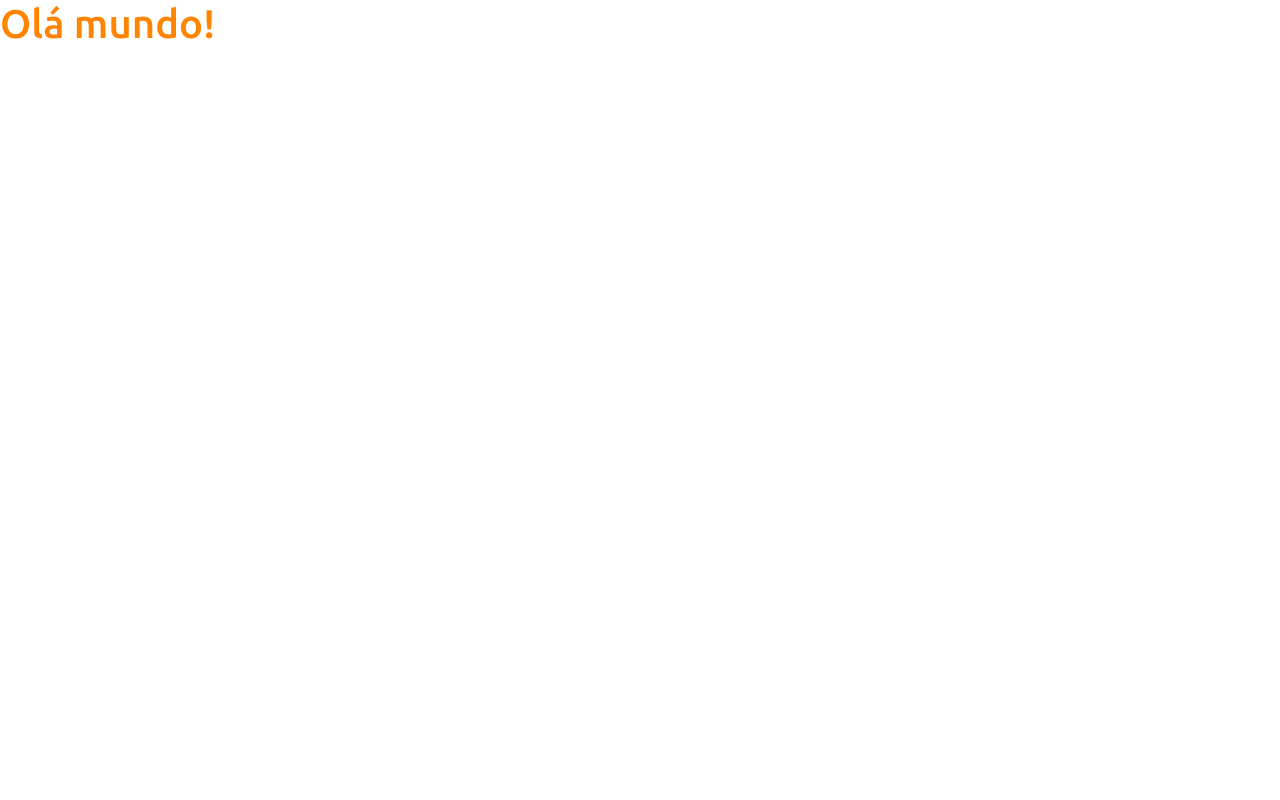
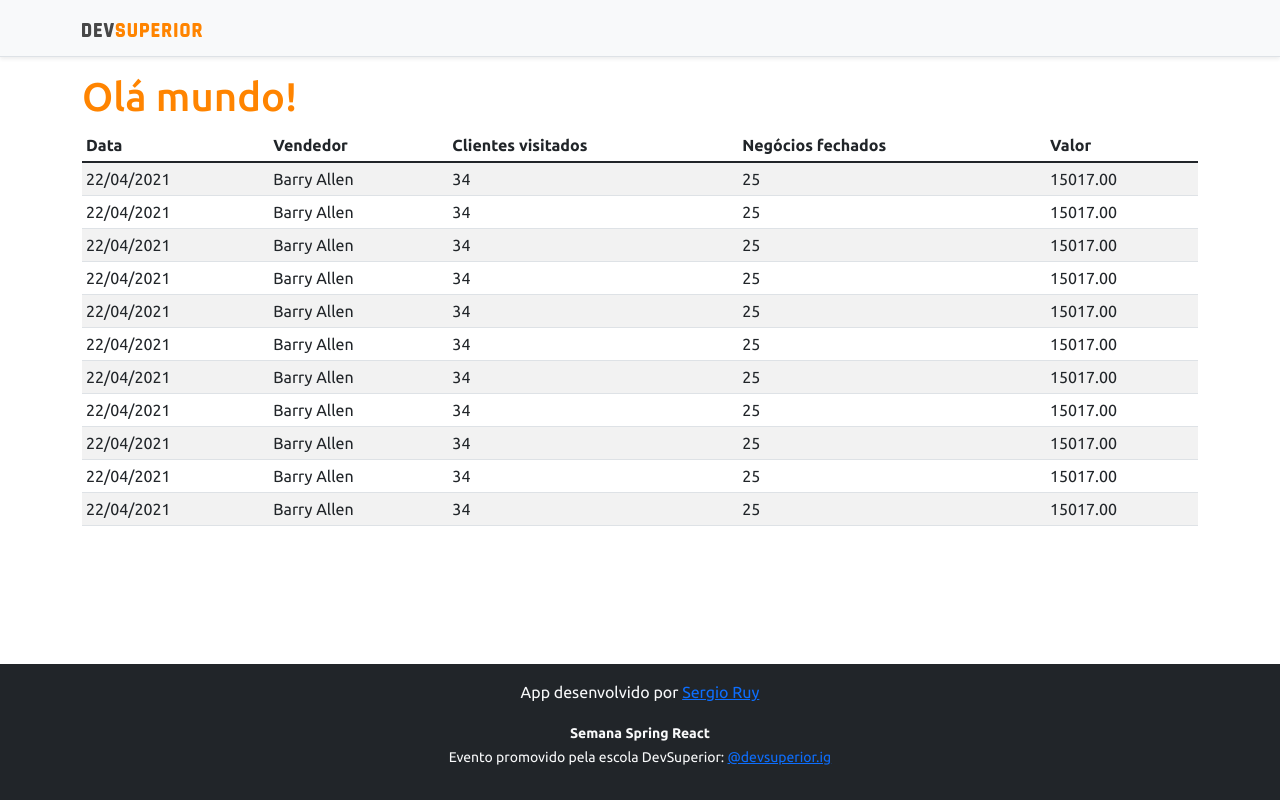
Before and after one commit to SergioRuyDev/projeto-sds4, a React (Create React App) app in the folder frontend/: page / in a window 1280 px wide. Built offline with nearby package versions, Linux system fonts and the light colour scheme.

Commit message:
Basic static components

```diff
--- a/frontend/src/App.tsx
+++ b/frontend/src/App.tsx
@@ -1,11 +1,18 @@
-
-
+import Datable from "components/DataTable";
+import Footer from "components/Footer";
+import NavBar from "components/NavBar";
 
 function App() {
   return (
-    <div>
-      <h1 className="text-primary">Olá mundo!</h1>
-    </div>
+    <>
+      <NavBar />
+      <div className="container">
+        <h1 className="text-primary">Olá mundo!</h1>
+
+        <Datable />
+      </div>
+      <Footer />
+    </>
   );
 }
 
--- /dev/null
+++ b/frontend/src/components/DataTable/index.tsx
@@ -0,0 +1,98 @@
+const Datable = () => {
+    return (
+        <div className="table-responsive">
+            <table className="table table-striped table-sm">
+                <thead>
+                    <tr>
+                        <th>Data</th>
+                        <th>Vendedor</th>
+                        <th>Clientes visitados</th>
+                        <th>Negócios fechados</th>
+                        <th>Valor</th>
+                    </tr>
+                </thead>
+                <tbody>
+                    <tr>
+                        <td>22/04/2021</td>
+                        <td>Barry Allen</td>
+                        <td>34</td>
+                        <td>25</td>
+                        <td>15017.00</td>
+                    </tr>
+                    <tr>
+                        <td>22/04/2021</td>
+                        <td>Barry Allen</td>
+                        <td>34</td>
+                        <td>25</td>
+                        <td>15017.00</td>
+                    </tr>
+                    <tr>
+                        <td>22/04/2021</td>
+                        <td>Barry Allen</td>
+                        <td>34</td>
+                        <td>25</td>
+                        <td>15017.00</td>
+                    </tr>
+                    <tr>
+                        <td>22/04/2021</td>
+                        <td>Barry Allen</td>
+                        <td>34</td>
+                        <td>25</td>
+                        <td>15017.00</td>
+                    </tr>
+                    <tr>
+                        <td>22/04/2021</td>
+                        <td>Barry Allen</td>
+                        <td>34</td>
+                        <td>25</td>
+                        <td>15017.00</td>
+                    </tr>
+                    <tr>
+                        <td>22/04/2021</td>
+                        <td>Barry Allen</td>
+                        <td>34</td>
+                        <td>25</td>
+                        <td>15017.00</td>
+                    </tr>
+                    <tr>
+                        <td>22/04/2021</td>
+                        <td>Barry Allen</td>
+                        <td>34</td>
+                        <td>25</td>
+                        <td>15017.00</td>
+                    </tr>
+                    <tr>
+                        <td>22/04/2021</td>
+                        <td>Barry Allen</td>
+                        <td>34</td>
+                        <td>25</td>
+                        <td>15017.00</td>
+                    </tr>
+                    <tr>
+                        <td>22/04/2021</td>
+                        <td>Barry Allen</td>
+                        <td>34</td>
+                        <td>25</td>
+                        <td>15017.00</td>
+                    </tr>
+                    <tr>
+                        <td>22/04/2021</td>
+                        <td>Barry Allen</td>
+                        <td>34</td>
+                        <td>25</td>
+                        <td>15017.00</td>
+                    </tr>
+                    <tr>
+                        <td>22/04/2021</td>
+                        <td>Barry Allen</td>
+                        <td>34</td>
+                        <td>25</td>
+                        <td>15017.00</td>
+                    </tr>
+                </tbody>
+            </table>
+        </div>
+    );
+}
+
+export default Datable;
--- /dev/null
+++ b/frontend/src/components/Footer/index.tsx
@@ -0,0 +1,14 @@
+const Footer = () => {
+    return (
+        <footer className="footer mt-auto py-3 bg-dark">
+            <div className="container">
+                <p className="text-light">App desenvolvido por <a href="https://github.com/SergioRuyDev" target="_blank" rel="noreferrer">Sergio Ruy</a></p>
+                <p className="text-light"><small><strong>Semana Spring React</strong><br />
+                    Evento promovido pela escola DevSuperior: <a href="https://instagram.com/devsuperior.ig" target="_blank" rel="noreferrer">@devsuperior.ig</a></small></p>
+            </div>
+        </footer>
+
+    );
+}
+
+export default Footer;
--- /dev/null
+++ b/frontend/src/components/NavBar/index.tsx
@@ -0,0 +1,15 @@
+import ImgDsDark from 'assets/img/ds-dark.svg';
+
+const NavBar = () => {
+  return (
+    <div className="d-flex flex-column flex-md-row align-items-center p-3 px-md-4 mb-3 bg-light border-bottom shadow-sm">
+      <div className="container">
+        <nav className="my-2 my-md-0 mr-md-3">
+          <img src={ImgDsDark} alt="DevSuperior" width="120" />
+        </nav>
+      </div>
+    </div>
+  );
+}
+
+export default NavBar;
```
Also changed, not shown: frontend/src/assets/img/ds-dark.svg (added).
